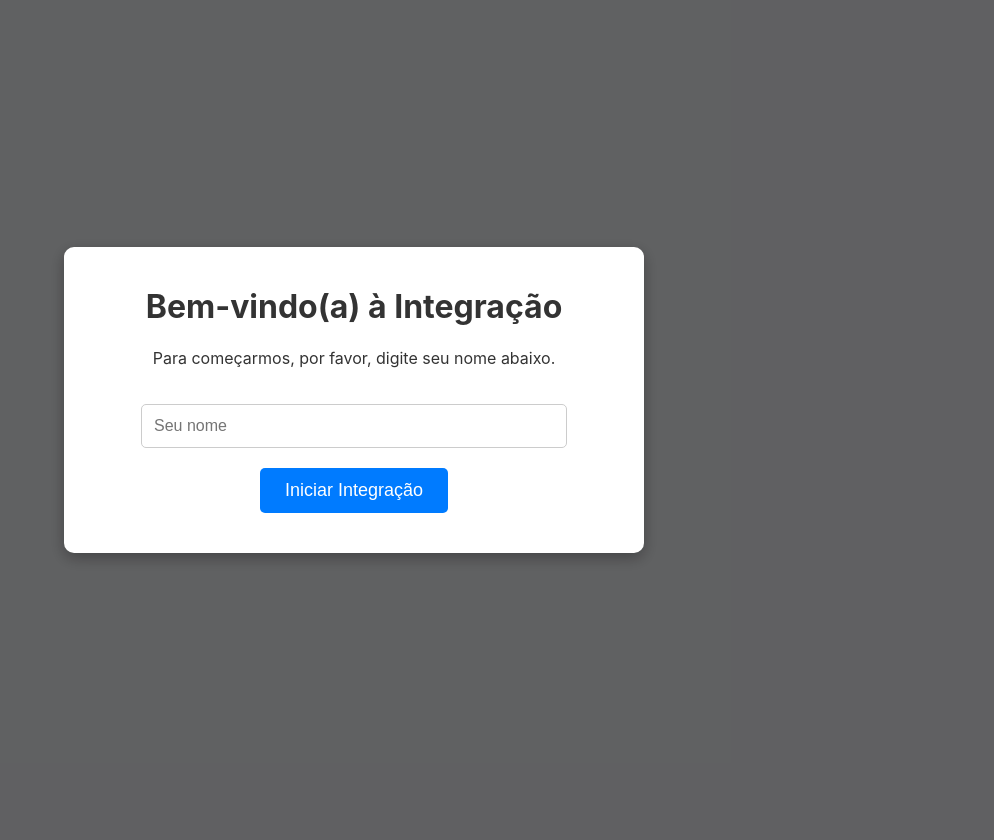
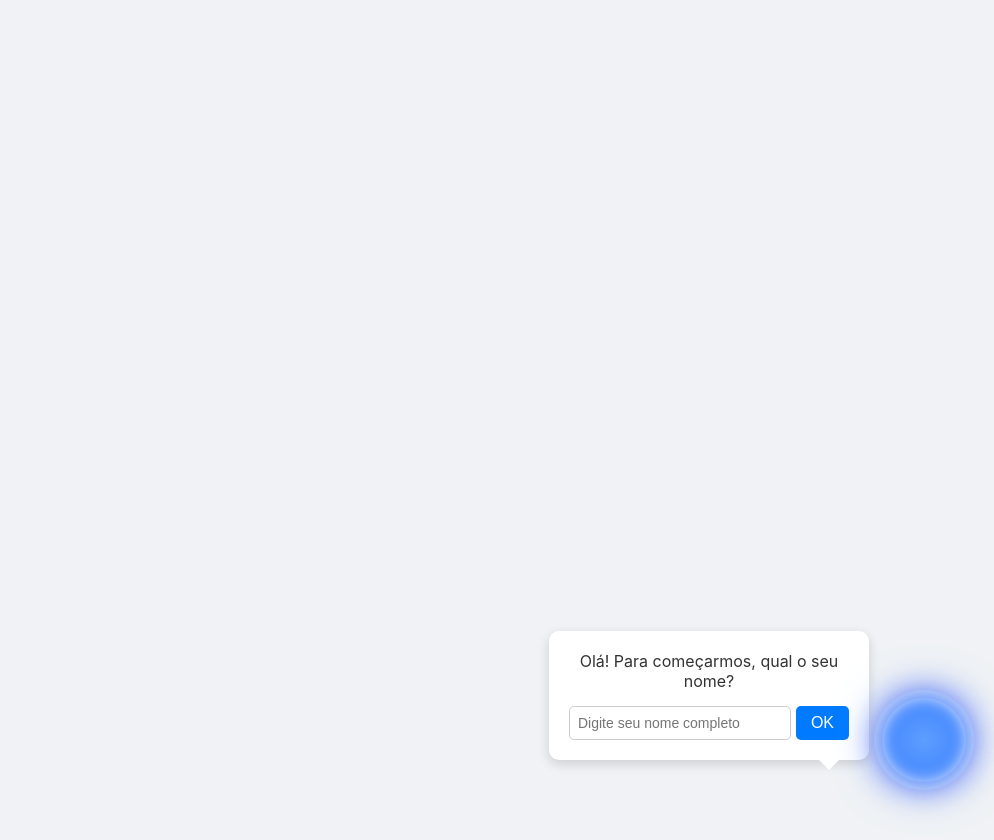
Before and after one commit to MarceloRDPJ/Fundacaonew, a Flask app: page / in a window 1280 px wide. Shown: the whole page, without its empty margins (286-1280 px from the left). Before the commit the page ends 559 px from the top, so only its background shows below. Run offline with Flask 3, Linux system fonts and the light colour scheme.

Commit message:
mudanca html

```diff
--- a/static/script.js
+++ b/static/script.js
@@ -1,12 +1,9 @@
 // --- CONFIGURAÇÃO INICIAL ---
-// Referências para todos os elementos HTML
-const welcomeScreen = document.getElementById('welcome-screen');
-const nameInput = document.getElementById('name-input');
-const startOnboardingBtn = document.getElementById('start-onboarding-btn');
 const mainContent = document.getElementById('main-content');
 const assistantContainer = document.getElementById('assistant-container');
-const assistantText = document.getElementById('assistant-text');
-const startJourneyBtn = document.getElementById('start-journey-btn');
+const assistantBubble = document.getElementById('assistant-bubble');
+const nameInput = document.getElementById('name-input');
+const submitNameBtn = document.getElementById('submit-name-btn');
 
 const videoTitle = document.getElementById('videoTitle');
 const questionPrompt = document.getElementById('questionPrompt');
@@ -23,49 +20,48 @@
 
 // --- DADOS DO PROJETO ---
 const playlist = [
-    // Lembre-se de colocar seus IDs de vídeo corretos e limpos aqui
     { title: "Tópico 1: Boas-vindas", id: "ID_DO_SEU_VIDEO_1_AQUI" },
-    { title: "Tópico 2: Apresentando os Benefícios", id: "ID_DO_SEU_VIDEO_2_AQUI" },
-    { title: "Tópico 3: Ferramentas de Trabalho", id: "ID_DO_SEU_VIDEO_3_AQUI" }
+    { title: "Tópico 2: Apresentando os Benefícios", id: "ID_DO_SEU_VIDEO_2_AQUI" }
 ];
 const GOOGLE_DRIVE_LINK = "COLOQUE_SEU_LINK_DA_PROVA_AQUI";
 
-// Variáveis de estado
-let currentVideoIndex = -1; // Começa em -1 para que a primeira chamada seja para o índice 0
+let currentVideoIndex = -1;
 let currentContext = null;
 let player;
 let userName = "";
 
 // --- FLUXO PRINCIPAL DA APLICAÇÃO ---
 
-// Evento do botão "Iniciar Integração" na tela de boas-vindas
-startOnboardingBtn.addEventListener('click', () => {
+window.onload = () => {
+    speak("Olá! Para começarmos, qual o seu nome?");
+};
+
+// Evento do botão que envia o nome
+submitNameBtn.addEventListener('click', () => {
     userName = nameInput.value.trim();
     if (userName === "") {
-        alert("Por favor, digite seu nome para continuar.");
+        alert("Por favor, digite seu nome.");
         return;
     }
 
-    welcomeScreen.classList.add('hidden');      // <-- ESTA É A LINHA CRÍTICA QUE ESCONDE O POP-UP
-    assistantContainer.classList.remove('hidden'); // Mostra o avatar da assistente
+    // Muda o conteúdo do balão para a próxima etapa
+    const welcomeMessage = `Prazer em conhecer, ${userName}! Sou a C.I.A., sua Companheira de Integração. Estou aqui para te guiar. Quando estiver pronto(a), vamos começar.`;
+    assistantBubble.innerHTML = `
+        <p>${welcomeMessage}</p>
+        <button id="start-journey-btn">Vamos Começar!</button>
+    `;
+    speak(welcomeMessage);
 
-    const welcomeMessage = `Olá, ${userName}! Sou a C.I.A., sua Companheira de Integração Artificial. Estou aqui para te guiar. Pront(a) para começar?`;
-    assistantText.textContent = welcomeMessage;
-    speak(welcomeMessage);
+    // Precisamos adicionar o evento ao novo botão que acabamos de criar
+    document.getElementById('start-journey-btn').addEventListener('click', () => {
+        assistantContainer.classList.add('hidden');
+        mainContent.classList.remove('hidden');
+        playNextVideo();
+    });
 });
 
-// Evento do botão "Vamos Começar!" da assistente
-startJourneyBtn.addEventListener('click', () => {
-    assistantContainer.classList.add('hidden'); // Esconde a assistente
-    mainContent.classList.remove('hidden');     // Mostra o conteúdo principal
-    playNextVideo();                            // Inicia a jornada de vídeos
-});
-
-
 // --- FUNÇÕES DA API DO YOUTUBE PLAYER ---
-function onYouTubeIframeAPIReady() {
-    // A inicialização do player agora acontece sob demanda
-}
+function onYouTubeIframeAPIReady() { /* A inicialização agora acontece sob demanda */ }
 
 function loadVideoByIndex(index) {
     if (index < playlist.length) {
@@ -115,7 +111,6 @@
         finalSection.classList.remove('hidden');
     }
 }
-
 function addToChatLog(sender, message) {
     const messageElement = document.createElement('p');
     const senderPrefix = sender === 'user' ? 'Você' : 'Assistente';
@@ -124,7 +119,6 @@
     chatLog.appendChild(messageElement);
     chatLog.parentElement.scrollTop = chatLog.parentElement.scrollHeight;
 }
-
 // --- EVENTOS DOS BOTÕES INTERNOS ---
 noButton.addEventListener('click', () => {
     if(player && typeof player.stopVideo === 'function') player.stopVideo();
@@ -157,7 +151,6 @@
     utterance.onend = () => { if (onEndCallback) onEndCallback(); };
     window.speechSynthesis.speak(utterance);
 }
-
 function getAnswerFromAI(question) {
     status.textContent = "Pensando...";
     fetch('/ask', {
--- a/static/style.css
+++ b/static/style.css
@@ -10,7 +10,7 @@
     padding: 20px 0;
 }
 
-.container {
+#main-content .container { /* Aplicando o estilo do container apenas ao conteúdo principal */
     text-align: center;
     background-color: #fff;
     padding: 30px 40px;
@@ -20,10 +20,9 @@
     max-width: 700px;
 }
 
-/* NOVO: Estilo para o contêiner do player do YouTube */
 #video-player-container {
     position: relative;
-    padding-bottom: 56.25%; /* Proporção 16:9 */
+    padding-bottom: 56.25%;
     height: 0;
     overflow: hidden;
     margin-bottom: 20px;
@@ -38,15 +37,40 @@
     height: 100%;
 }
 
-
-#questionPrompt {
-    margin: 20px 0;
-    padding: 20px;
-    background-color: #e9ecef;
-    border-radius: 8px;
+/* --- Estilos para a Assistente no canto --- */
+#assistant-container {
+    position: fixed;
+    bottom: 20px;
+    right: 30px;
+    display: flex;
+    align-items: flex-end;
+    gap: 15px;
+    z-index: 999;
 }
 
-#questionPrompt button {
+.speech-bubble {
+    width: 280px;
+    background: #fff;
+    border-radius: 10px;
+    padding: 20px;
+    box-shadow: 0 4px 12px rgba(0,0,0,0.15);
+    position: relative;
+    margin-bottom: 20px;
+    text-align: center;
+}
+.speech-bubble::after { /* A "cauda" do balão */
+    content: '';
+    position: absolute;
+    bottom: -10px;
+    right: 30px;
+    border-width: 10px 10px 0;
+    border-style: solid;
+    border-color: #fff transparent;
+}
+.speech-bubble p {
+    margin: 0 0 15px 0;
+}
+.speech-bubble button {
     background-color: #007bff;
     color: white;
     border: none;
@@ -55,73 +79,82 @@
     border-radius: 5px;
     cursor: pointer;
     transition: background-color 0.3s;
-    margin: 0 10px;
 }
-
-#questionPrompt button:hover {
+.speech-bubble button:hover {
     background-color: #0056b3;
 }
 
-#questionPrompt #noButton {
-    background-color: #6c757d;
+/* NOVO: Estilo para o formulário de nome dentro do balão */
+.inline-form {
+    display: flex;
+    gap: 5px;
 }
-#questionPrompt #noButton:hover {
-    background-color: #5a6268;
+.inline-form input {
+    flex-grow: 1;
+    border: 1px solid #ccc;
+    border-radius: 5px;
+    padding: 8px;
+    font-size: 14px;
+}
+.inline-form button {
+    padding: 8px 15px;
 }
 
-#qaSection {
-    margin: 20px 0;
+
+/* --- Estilos para o Orbe da Assistente --- */
+#assistant-avatar {
+    width: 80px;
+    height: 80px;
+    border-radius: 50%;
+    background: radial-gradient(circle, #5d9eff 0%, #3a7dff 100%);
+    box-shadow: 0 0 15px #5d9eff, 0 0 30px #5d9eff, inset 0 0 10px #ffffff99;
+    position: relative;
+    animation: pulse 4s ease-in-out infinite;
+}
+#assistant-avatar::before,
+#assistant-avatar::after {
+    content: '';
+    position: absolute;
+    top: 50%;
+    left: 50%;
+    transform: translate(-50%, -50%);
+    border-radius: 50%;
+    box-shadow: 0 0 30px #7b68ee;
+    z-index: -1;
+}
+#assistant-avatar::before {
+    width: 100%;
+    height: 100%;
+    animation: pulse-outer 4s ease-in-out infinite;
+    animation-delay: 0.5s;
+}
+#assistant-avatar::after {
+    width: 120%;
+    height: 120%;
+    animation: pulse-outer 4s ease-in-out infinite;
+    animation-delay: 1s;
+}
+@keyframes pulse {
+    50% { transform: scale(1.05); box-shadow: 0 0 25px #4d8fff, 0 0 50px #4d8fff, inset 0 0 15px #ffffffcc; }
+}
+@keyframes pulse-outer {
+    50% { opacity: 0.3; }
 }
 
-.question-form {
-    display: flex;
-    gap: 10px;
-    margin-bottom: 15px;
+
+/* --- Estilos para os elementos internos da integração --- */
+.hidden { display: none; }
+#questionPrompt, #qaSection, #finalSection { /* Estilos comuns */
+    margin: 20px 0;
+    padding: 20px;
+    background-color: #e9ecef;
+    border-radius: 8px;
 }
-
-#questionInput {
-    flex-grow: 1;
-    padding: 12px;
-    font-size: 16px;
-    border: 1px solid #ccc;
-    border-radius: 5px;
+.question-form, #continueButton { margin-top: 10px; }
+/* ... (outros estilos internos que você já tinha) ... */
+#questionPrompt button, .button-link, #continueButton, #sendButton {
+    /* (Estilos dos botões que você já tinha) */
 }
-
-#sendButton {
-    background-color: #28a745;
-    color: white;
-    border: none;
-    padding: 12px 20px;
-    font-size: 16px;
-    border-radius: 5px;
-    cursor: pointer;
-    transition: background-color 0.3s;
-}
-
-#sendButton:hover {
-    background-color: #218838;
-}
-
-#continueButton {
-    background-color: #ffc107;
-    color: #212529;
-    border: none;
-    padding: 10px 20px;
-    font-size: 16px;
-    border-radius: 5px;
-    cursor: pointer;
-    transition: background-color 0.3s;
-    margin-top: 10px;
-}
-
-#continueButton:hover {
-    background-color: #e0a800;
-}
-
-.status {
-    margin-top: 10px;
-}
-
 .chat-log-container {
     margin-top: 20px;
     background-color: #f8f9fa;
@@ -133,176 +166,12 @@
     overflow-y: auto;
     text-align: left;
 }
-
 #chatLog p {
-    margin: 0 0 10px 0;
-    padding: 8px;
-    border-radius: 5px;
-    word-wrap: break-word;
+    margin: 0 0 10px 0; padding: 8px; border-radius: 5px; word-wrap: break-word;
 }
-
 #chatLog .user-message {
-    background-color: #e2f1ff;
-    font-weight: bold;
+    background-color: #e2f1ff; font-weight: bold;
 }
-
 #chatLog .bot-message {
     background-color: #f0f0f0;
 }
-
-.hidden {
-    display: none;
-}
-
-#finalSection {
-    margin-top: 20px;
-    padding: 30px;
-    background-color: #e9ecef;
-    border-radius: 8px;
-}
-
-.button-link {
-    display: inline-block;
-    background-color: #28a745;
-    color: white !important;
-    text-decoration: none;
-    padding: 15px 30px;
-    font-size: 18px;
-    font-weight: bold;
-    border-radius: 5px;
-    cursor: pointer;
-    transition: background-color 0.3s;
-    margin-top: 15px;
-}
-
-.button-link:hover {
-    background-color: #218838;
-}
-
-/* --- ESTILOS PARA A TELA DE BOAS-VINDAS --- */
-
-#welcome-screen {
-    position: fixed;
-    top: 0;
-    left: 0;
-    width: 100%;
-    height: 100%;
-    background-color: rgba(0, 0, 0, 0.6); /* Fundo semi-transparente */
-    display: flex;
-    justify-content: center;
-    align-items: center;
-    z-index: 1000; /* Garante que fique por cima de tudo */
-}
-
-.welcome-box {
-    background-color: white;
-    padding: 40px;
-    border-radius: 10px;
-    box-shadow: 0 5px 15px rgba(0,0,0,0.3);
-    text-align: center;
-    width: 90%;
-    max-width: 500px;
-}
-
-.welcome-box h1 {
-    margin-top: 0;
-}
-
-#name-input {
-    width: 80%;
-    padding: 12px;
-    font-size: 16px;
-    margin-top: 20px;
-    border: 1px solid #ccc;
-    border-radius: 5px;
-}
-
-#start-onboarding-btn {
-    background-color: #007bff;
-    color: white;
-    border: none;
-    padding: 12px 25px;
-    font-size: 18px;
-    border-radius: 5px;
-    cursor: pointer;
-    margin-top: 20px;
-    transition: background-color 0.3s;
-}
-
-#start-onboarding-btn:hover {
-    background-color: #0056b3;
-}
-
-/* --- ESTILOS PARA O AVATAR FUTURISTA (ORBE) --- */
-
-/* A base do nosso orbe */
-#assistant-avatar {
-    width: 80px;
-    height: 80px;
-    border-radius: 50%; /* Transforma o div em um círculo perfeito */
-    background: radial-gradient(circle, #5d9eff 0%, #3a7dff 100%); /* Um gradiente azul para dar profundidade */
-    box-shadow: 0 0 15px #5d9eff, 0 0 30px #5d9eff, inset 0 0 10px #ffffff99; /* Brilho interno e externo */
-    position: relative; /* Necessário para posicionar as camadas de animação */
-
-    /* Aplica a animação que vamos criar abaixo */
-    animation: pulse 4s ease-in-out infinite;
-}
-
-/* Camadas extras de animação para um efeito mais complexo */
-/* Usamos pseudo-elementos para criar mais dois círculos animados atrás do principal */
-#assistant-avatar::before,
-#assistant-avatar::after {
-    content: '';
-    position: absolute;
-    top: 50%;
-    left: 50%;
-    transform: translate(-50%, -50%);
-    border-radius: 50%;
-    box-shadow: 0 0 30px #7b68ee; /* Um brilho mais roxo */
-    z-index: -1; /* Coloca os brilhos atrás do círculo principal */
-}
-
-/* Camada 1 (::before) */
-#assistant-avatar::before {
-    width: 100%;
-    height: 100%;
-    animation: pulse-outer 4s ease-in-out infinite;
-    animation-delay: 0.5s; /* Começa a animação um pouco depois */
-}
-
-/* Camada 2 (::after) */
-#assistant-avatar::after {
-    width: 120%;
-    height: 120%;
-    animation: pulse-outer 4s ease-in-out infinite;
-    animation-delay: 1s; /* Começa ainda mais tarde */
-}
-
-
-/* A definição da nossa animação "pulsante" */
-@keyframes pulse {
-    0% {
-        transform: scale(1);
-        box-shadow: 0 0 15px #5d9eff, 0 0 30px #5d9eff, inset 0 0 10px #ffffff99;
-    }
-    50% {
-        transform: scale(1.05); /* Aumenta um pouco de tamanho */
-        box-shadow: 0 0 25px #4d8fff, 0 0 50px #4d8fff, inset 0 0 15px #ffffffcc; /* Aumenta o brilho */
-    }
-    100% {
-        transform: scale(1);
-        box-shadow: 0 0 15px #5d9eff, 0 0 30px #5d9eff, inset 0 0 10px #ffffff99;
-    }
-}
-
-@keyframes pulse-outer {
-    0% {
-        opacity: 0.7;
-    }
-    50% {
-        opacity: 0.3;
-    }
-    100% {
-        opacity: 0.7;
-    }
-}
--- a/templates/index.html
+++ b/templates/index.html
@@ -8,24 +8,15 @@
 </head>
 <body>
 
-    <div id="welcome-screen">
-        <div class="welcome-box">
-            <h1>Bem-vindo(a) à Integração</h1>
-            <p>Para começarmos, por favor, digite seu nome abaixo.</p>
-            <input type="text" id="name-input" placeholder="Seu nome" autocomplete="off">
-            <button id="start-onboarding-btn">Iniciar Integração</button>
-        </div>
-    </div>
-
     <div id="main-content" class="hidden">
         <div class="container">
-            <h1 id="videoTitle">Tópico 1: Boas-vindas</h1>
+            <h1 id="videoTitle"></h1>
             <div id="video-player-container">
                 <div id="youtubePlayer"></div>
             </div>
             <div id="finalSection" class="hidden">
                  <h2>Onboarding Concluído!</h2>
-                 <p>Parabéns, você finalizou a primeira parte da sua integração. Agora, para concluir, realize a prova de conhecimentos no link abaixo.</p>
+                 <p>Parabéns, você finalizou a primeira parte da sua integração...</p>
                  <a href="#" id="proofLink" class="button-link" target="_blank" rel="noopener noreferrer">Acessar a Prova</a>
             </div>
             <div id="questionPrompt" class="hidden">
@@ -40,17 +31,20 @@
                 </form>
                 <button id="continueButton">Continuar para o próximo vídeo &rarr;</button>
             </div>
-            <p id="status" class="status">Status:</p>
+            <p id="status" class="status"></p>
             <div class="chat-log-container">
                 <div id="chatLog"></div>
             </div>
         </div>
     </div>
 
-    <div id="assistant-container" class="hidden">
+    <div id="assistant-container">
         <div id="assistant-bubble" class="speech-bubble">
-            <p id="assistant-text">Olá! Vamos começar?</p>
-            <button id="start-journey-btn">Vamos Começar!</button>
+            <p>Olá! Para começarmos, qual o seu nome?</p>
+            <div class="inline-form">
+                <input type="text" id="name-input" placeholder="Digite seu nome completo">
+                <button id="submit-name-btn">OK</button>
+            </div>
         </div>
         <div id="assistant-avatar"></div>
     </div>
```
